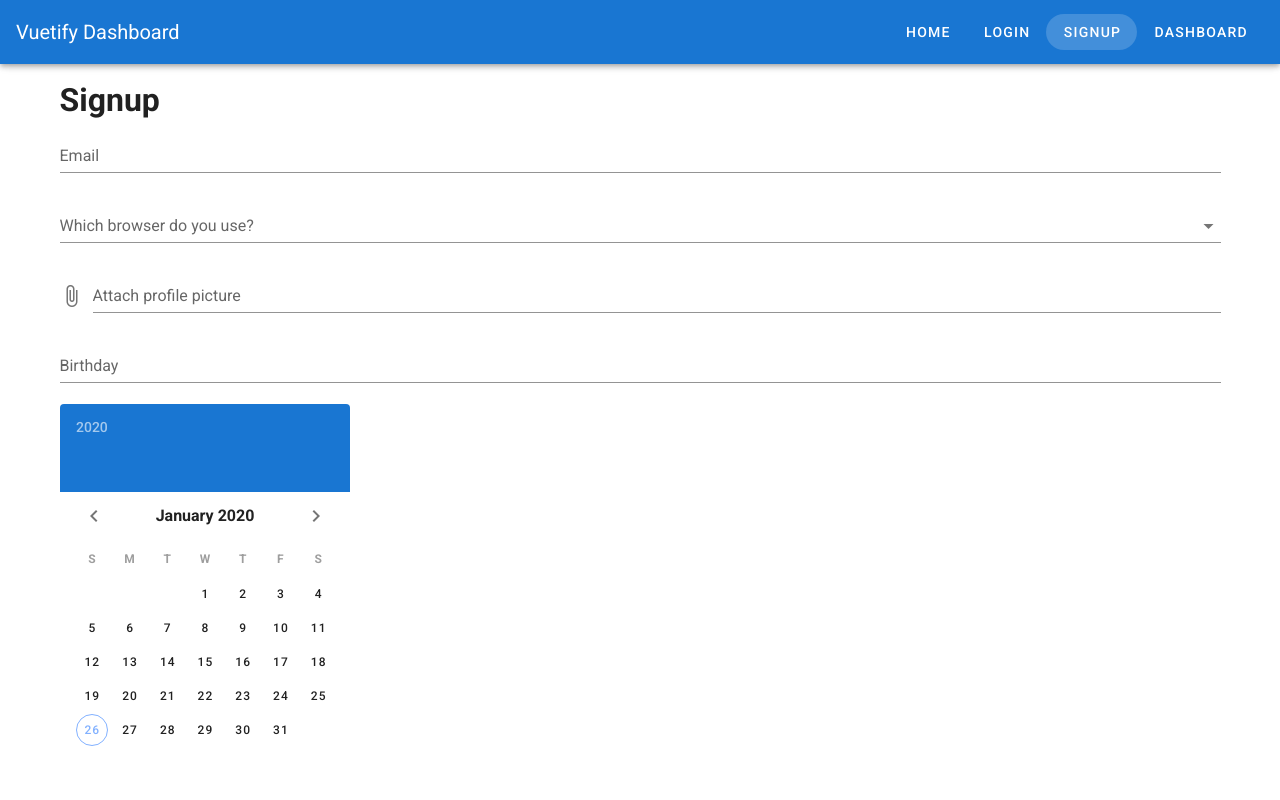
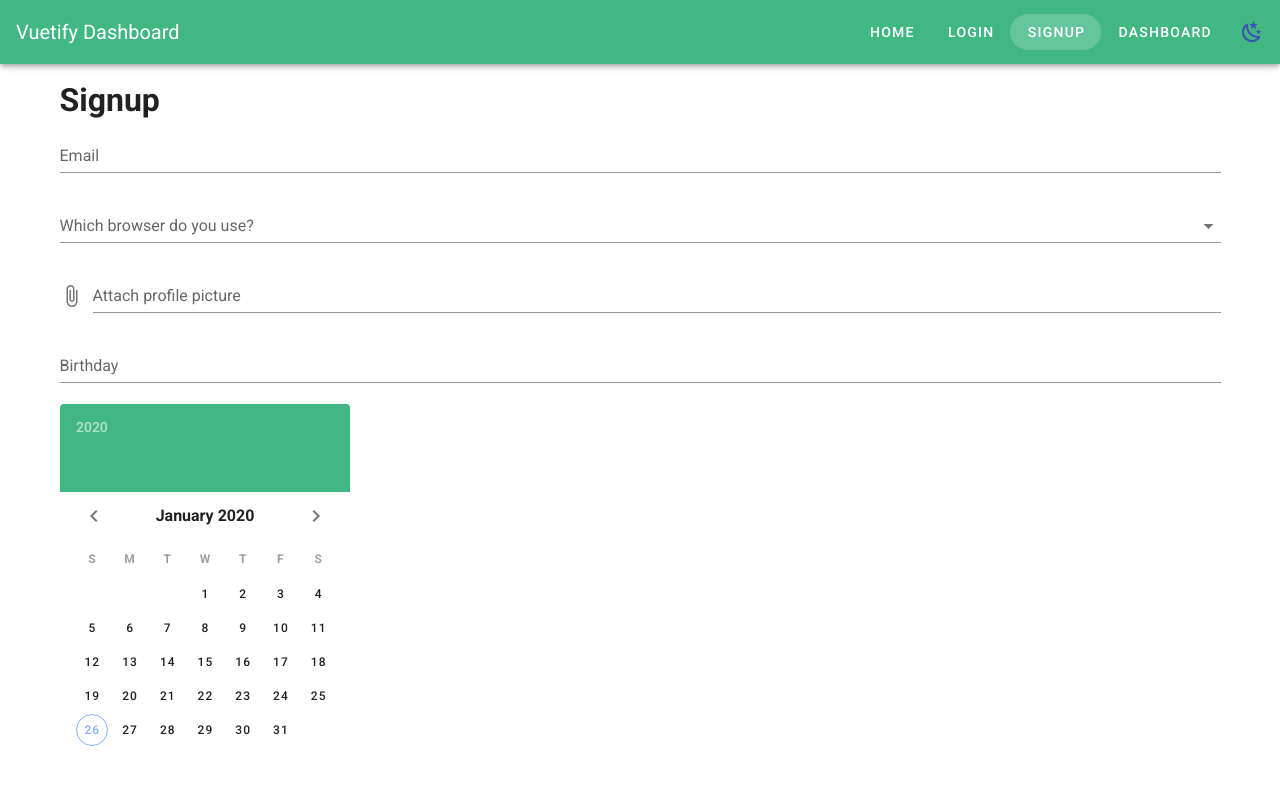
Before and after one commit to ricardohs35/vuetify-playground, a Vue app: page /signup in a window 1280 px wide. Shown: the top 800 px of the page. Built offline with nearby package versions, Linux system fonts and the light colour scheme.

Commit message:
:lipstick: Add theme toggle feature

```diff
--- a/src/App.vue
+++ b/src/App.vue
@@ -11,6 +11,9 @@
         :to="link.to"
       >
         {{ link.label }}
+      </v-btn>
+      <v-btn @click="toggleTheme" text icon :color="$vuetify.theme.dark ? 'orange' : 'indigo'">
+        <v-icon>{{ $vuetify.theme.dark ? 'mdi-weather-sunny' : 'mdi-weather-night' }}</v-icon>
       </v-btn>
     </v-app-bar>
     <v-content>
@@ -59,6 +62,13 @@ export default {
         to: '/dashboard'
       }
     ]
-  })
+  }),
+
+  methods: {
+    toggleTheme () {
+      this.$vuetify.theme.themes.dark.anchor = '#41B883'
+      this.$vuetify.theme.dark = !this.$vuetify.theme.dark
+    }
+  }
 }
 </script>
--- a/src/plugins/vuetify.js
+++ b/src/plugins/vuetify.js
@@ -4,4 +4,17 @@ import Vuetify from 'vuetify/lib';
 Vue.use(Vuetify);
 
 export default new Vuetify({
+  icons: {
+    iconfont:'mdi'
+  },
+  theme: {
+    themes: {
+      light: {
+        primary: '#41B883'
+      },
+      dark: {
+        primary: '#34495E'
+      }
+    }
+  }
 });
```
